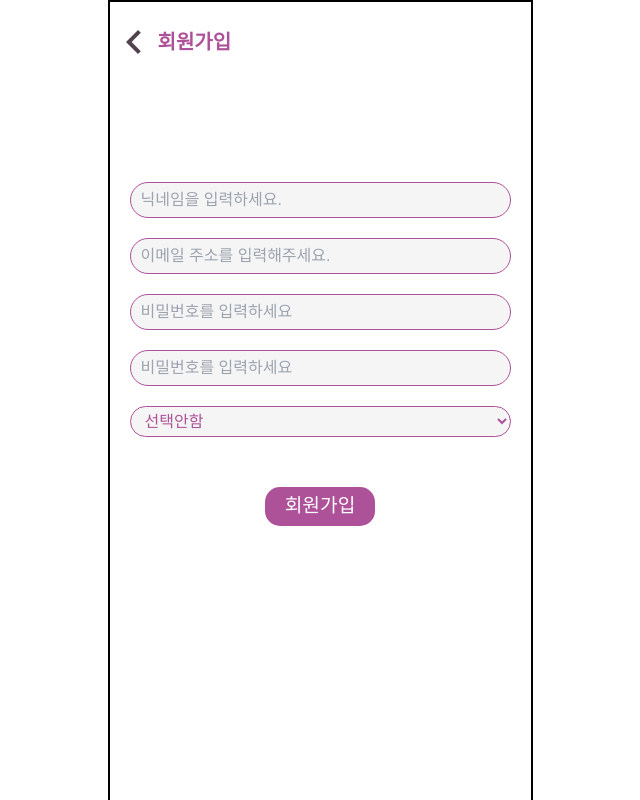
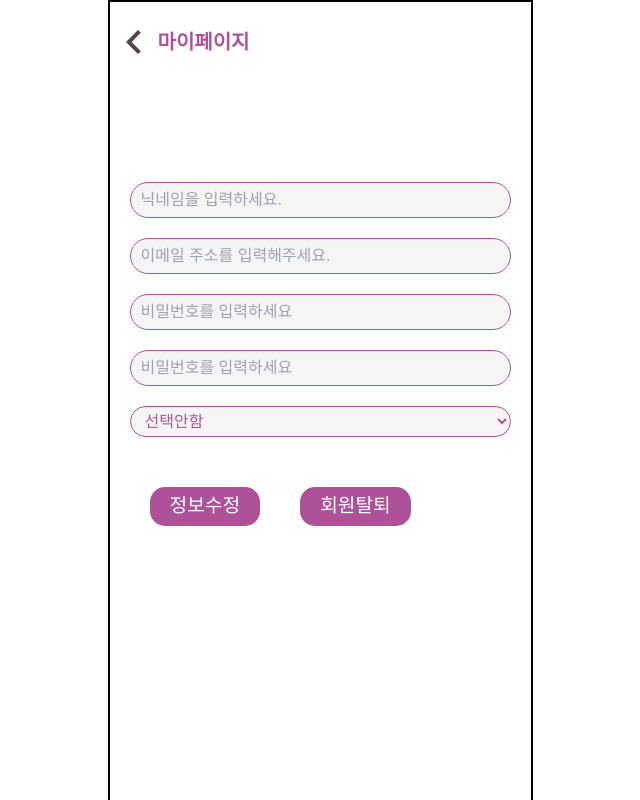
Before and after one commit to haglass/MoneyBook, a React (Create React App) app: page /myPage in a window 1280 px wide. Shown: the top 800 px of the page, without its empty margins (320-960 px from the left). Built offline with nearby package versions, Linux system fonts and the light colour scheme.

Commit message:
find mypage

```diff
--- a/src/pages/user/MyPage.js
+++ b/src/pages/user/MyPage.js
@@ -6,6 +6,7 @@ import { MdOutlineKeyboardArrowLeft } from "react-icons/md";
 import tw from "tailwind-styled-components";
 import { useState } from "react";
 import { useEffect } from "react";
+
 const MyPage = () => {
   let initVal = {
     userid: "",
@@ -13,9 +14,11 @@ const MyPage = () => {
     password: "",
     password2: "",
     gender: "",
-
+    comment: "",
   };
   const [val, setVal] = useState(initVal);
+
+  const selectList = ["선택안함", "남성", "여성"];
   const [Selected, setSelected] = useState("");
   const handleSelect = (e) => {
     setSelected(e.target.value);
@@ -27,7 +30,13 @@ const MyPage = () => {
     const { name, value } = e.target;
     setVal({ ...val, [name]: value });
   };
-
+  // 성별 라디오 이벤트 핸들러
+  const handleRadio = (e) => {
+    // id 를 받아서 처리할까? 고민중
+    const { name, id } = e.target;
+    // const isCheck = e.target.checked;
+    setVal({ ...val, [name]: id });
+  };
   // 에러 정보 관리 객체
   const [Err, setErr] = useState({});
   const check = (_val) => {
@@ -97,26 +106,25 @@ const MyPage = () => {
 
   return (
     <div>
-      <css.SignUpDiv>
+      <form onSubmit={handleSubmit}>
+        <css.MyPageDiv>
           <Header>
             <Link to={"/login"}>
               <MdOutlineKeyboardArrowLeft className="text-sub text-5xl font-bold" />
             </Link>
-          <h1 className="text-xl font-bold text-main">회원가입</h1>
+            <h1 className="text-xl font-bold text-main">마이페이지</h1>
           </Header>
-        <div className="signup-inner">
+          <div className="myPage-inner">
             <form onSubmit={handleSubmit}>
               <input
-              required
                 type="text"
-              id="nickName"
-              name="nickName"
+                id="userid"
+                name="userid"
                 placeholder="닉네임을 입력하세요."
                 onChange={handleChange}
               />
-            <span className="err text-xs">{Err.nickName}</span>
+              <span className="err text-xs">{Err.userid}</span>
               <input
-              required
                 type="text"
                 id="email"
                 name="email"
@@ -125,8 +133,7 @@ const MyPage = () => {
               />
               <span className="err text-xs">{Err.email}</span>
               <input
-              required
-              type="password"
+                type="text"
                 id="password"
                 name="password"
                 placeholder="비밀번호를 입력하세요"
@@ -134,7 +141,6 @@ const MyPage = () => {
               />
               <span className="err text-xs">{Err.password}</span>
               <input
-              required
                 type="password"
                 id="password2"
                 name="password2"
@@ -142,22 +148,31 @@ const MyPage = () => {
                 onChange={handleChange}
               />
               <span className="err text-xs">{Err.password2}</span>
-            <select placeholder="성별" required onChange={handleSelect}>
-              <option value={0}>선택안함</option>
-              <option value={1}>남자</option>
-              <option value={2}>여자</option>
+
+              <select
+                placeholder="성별"
+                onChange={handleSelect}
+                value={Selected}
+              >
+                {selectList.map((item) => (
+                  <option value={item} key={item}>
+                    {item}
+                  </option>
+                ))}
               </select>
               <span className="err text-xs">{Err.gender}</span>
             </form>
-          <button
-            onClick={(e) => {
-              // registFunc();
-            }}
-          >
-            회원가입
+            <div className="flex ">
+              <button type="submit" value="SUBMIT">
+                정보수정
+              </button>
+              <button type="reset" onClick={handleReset} value="RESET">
+                회원탈퇴
               </button>
             </div>
-      </css.SignUpDiv>
+          </div>
+        </css.MyPageDiv>
+      </form>
     </div>
   );
 };
```
Lines whose indentation alone changed are shown as unchanged.
